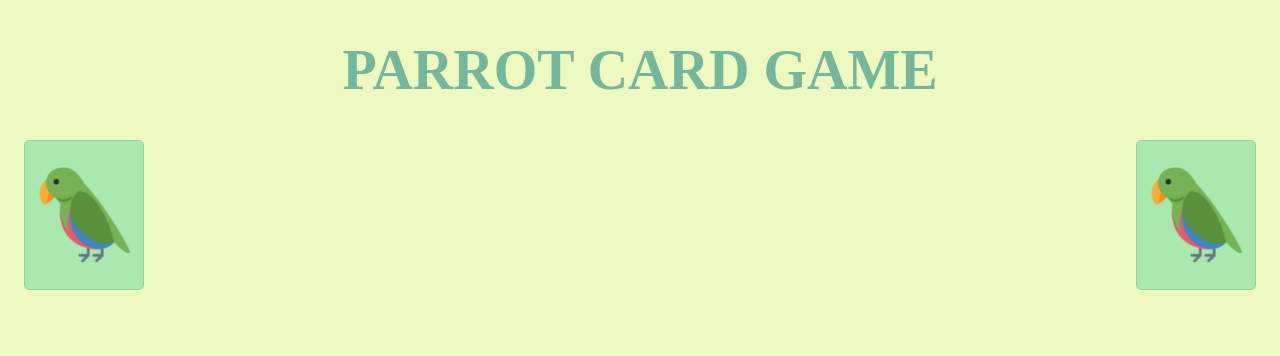
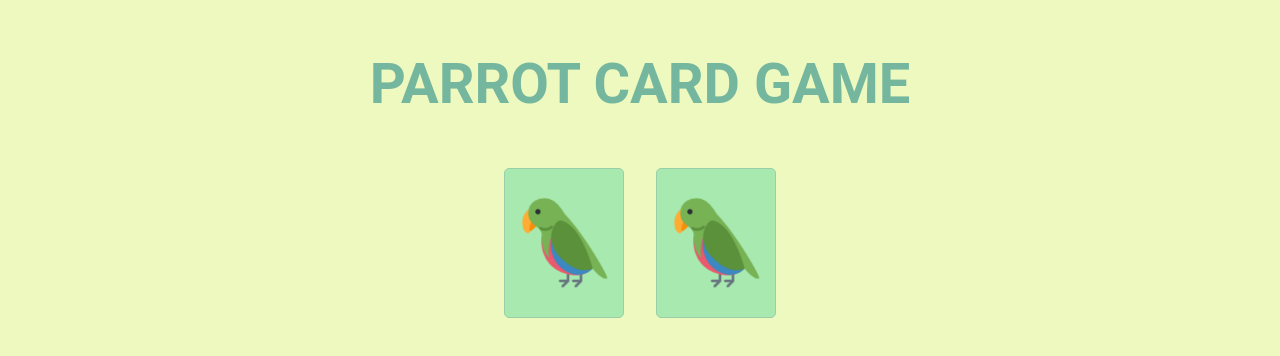
Before and after one commit to pauloserrano/projeto4-parrotscardgame, a plain HTML site: page index.html in a window 1280 px wide. Drawn offline with Linux system fonts and the light colour scheme.

Commit message:
bit of styling

```diff
--- a/style/style.css
+++ b/style/style.css
@@ -6,20 +6,23 @@ body{
     width: 100%;
     min-height: 100vh;
     padding: 0 24px;
+    font-family: 'Roboto', sans-serif;
     background-color: #EEF9BF;
 }
 
 h1{
     font-size: 56px;
     font-weight: bold;
-    line-height: 2.5em;
+    margin: 1em 0;
     text-align: center;
     color: #75B79E;
 }
 
 main{
     display: flex;
-    justify-content: space-between;
+    justify-content: center;
+    flex-wrap: wrap;
+    padding: 0 24px;
 }
 
 .card{
@@ -29,6 +32,7 @@ main{
     position: relative;
     width: 120px;
     height: 150px;
+    margin: 0 16px;
     border-radius: 5px;
     border: 1px solid #99CEA8;
     background-color: #A7E9AF;
@@ -50,11 +54,11 @@ main{
 
 .card-front{
     background: url(../assets/images/front.png) no-repeat center;
-    background-size: 100px;
+    background-size: 80%;
 }
 
 .card-back{
     background: url(../assets/images/bobrossparrot.gif) no-repeat center;
-    background-size: 75px;
+    background-size: 60%;
     transform: rotateY(180deg);
 }
```
